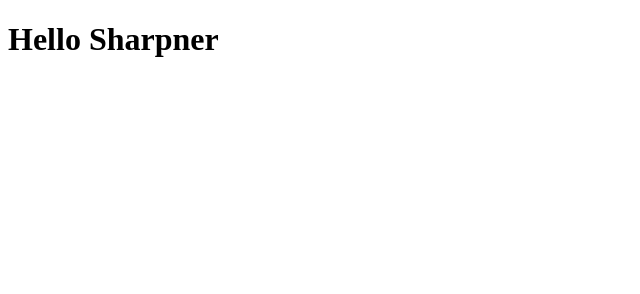
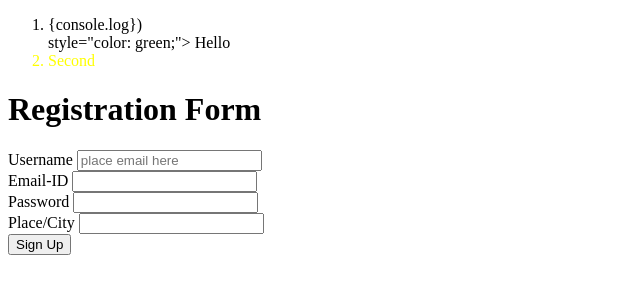
Before and after one commit to Ayushi12-spec/practice, a plain HTML site: page index.html in a window 1280 px wide. Shown: the whole page, without its empty margins (0-640 px from the left). Drawn offline with Linux system fonts and the light colour scheme.

Commit message:
form html

```diff
--- a/index.html
+++ b/index.html
@@ -1,12 +1,57 @@
 <!DOCTYPE html>
 <html lang="en">
+
 <head>
     <meta charset="UTF-8">
-    <meta name="viewport" content="width=device-width, initial-scale=1.0">
-    <title>Document</title>
+    <meta name="viewport" content="width=device-width, initial-scale=F">
+    <link ref="https://cdn.jsdelivr.net/npm/boot.strap@5.1.3/dist/css/bootstrap.min.css">
+    <title>Form</title>
+    <script defer src="./script.js"></script>
+    <link rel="stylesheet" href="style.css">
 </head>
+
 <body>
-    <h1>Hello Sharpner</h1>
+    <div class="container">
+        <ol>
+            <li onclick(()=>{console.log})</li>     style="color: green;">
+                Hello
+            </li>
+            <li style="color: yellow;">
+                Second
+            </li>
+        </ol>
 
-</body>
+        <form>
+            <h1>Registration Form</h1>
+            <div class="input-control">
+                <label for="username">Username</label>
+                <input type="username" id="username" class="form-control" placeholder="place email here">
+                <div class="error"></div>
+            </div>
+
+            <div class="input-control">
+                <label for="email">Email-ID </label>
+                <input id="email" name="email" type="text">
+                <div class="error"></div>
+            </div>
+
+            <div class="input-control">
+                <label for="password">Password</label>
+                <input id="password" name="password" type="password">
+                <div class="error"></div>
+            </div>
+
+            <div class="input-control">
+                <label for="place">Place/City</label>
+                <input id="place" name="place" type="place">
+                <div class="error"></div>
+            </div>
+
+            <button type="submit">Sign Up</button>
+
+
+            </label>
+    </div>
+    </form>
+
 </html>
```
